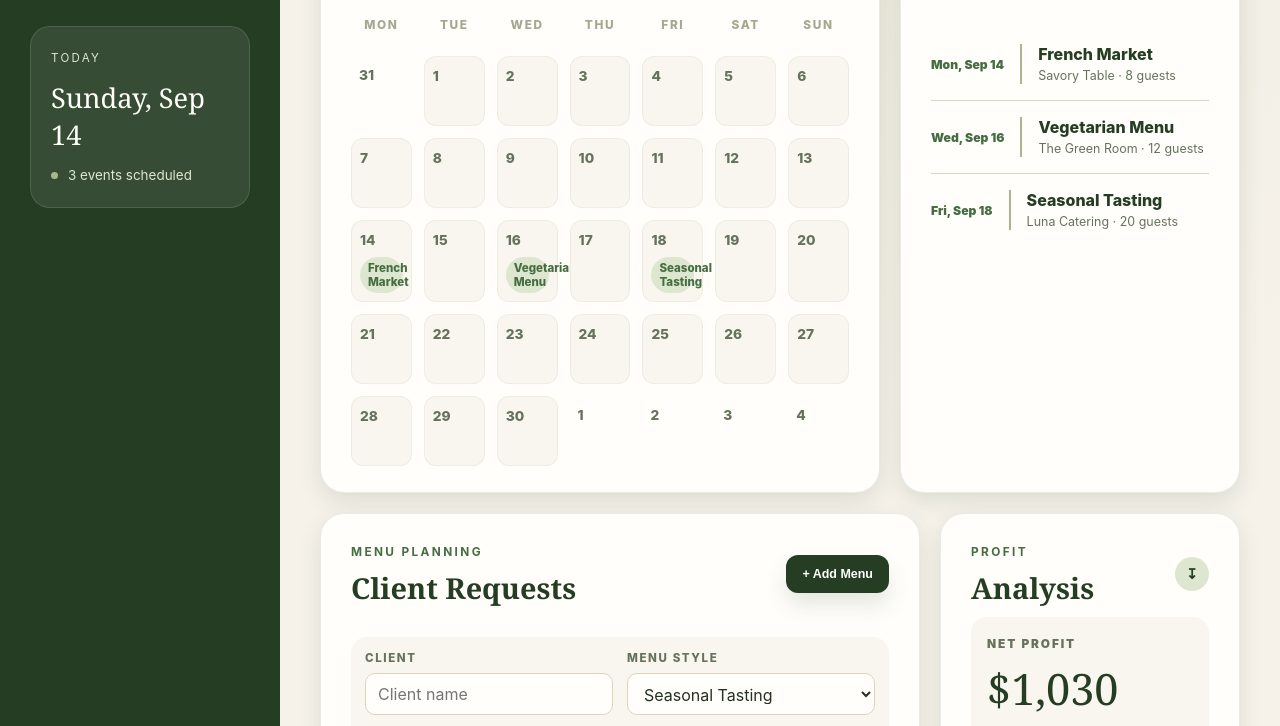
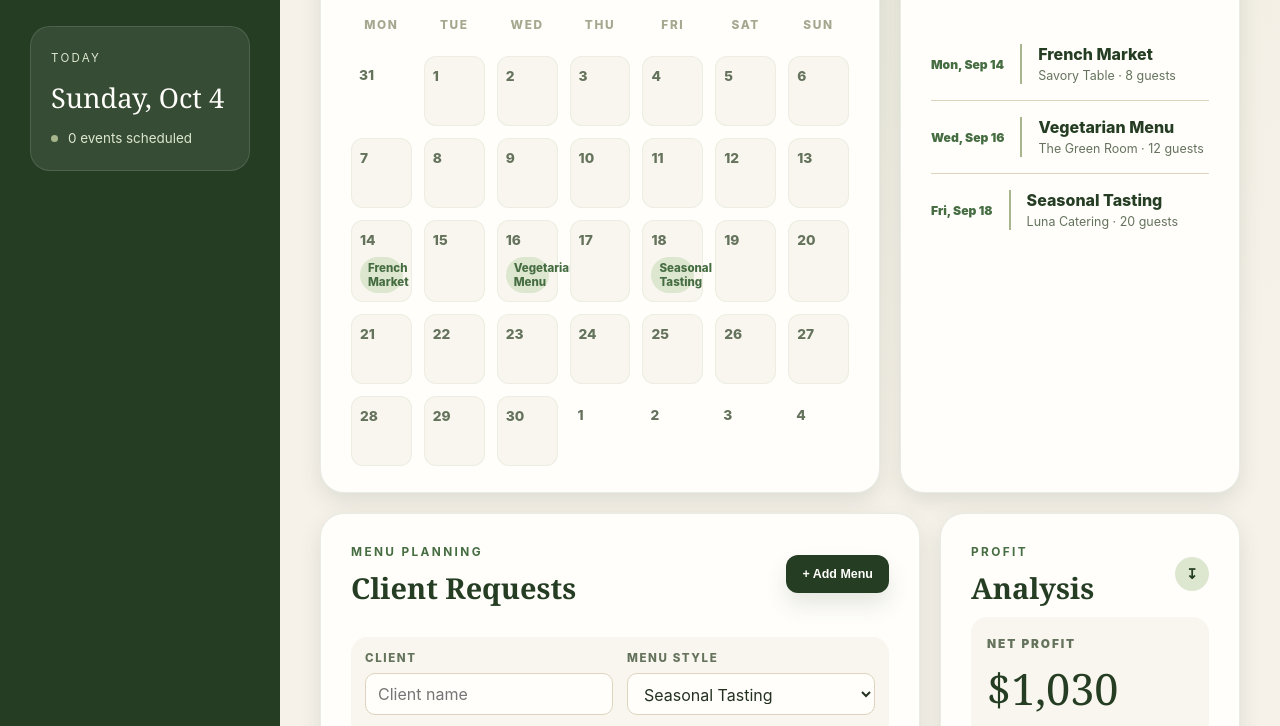
Before and after one commit to JoaoPedroAlex/chef-planner, a website: page index.html in a window 1280 px wide. Shown: the part 640-1366 px from the top of the page. Drawn offline with Linux system fonts and the light colour scheme.

Commit message:
fix summary

```diff
--- a/app.js
+++ b/app.js
@@ -136,6 +136,13 @@ function formatMenuDate(dateValue) {
     month: 'short',
     day: 'numeric',
   });
+}
+
+function formatLocalDateKey(date) {
+  const year = date.getFullYear();
+  const month = String(date.getMonth() + 1).padStart(2, '0');
+  const day = String(date.getDate()).padStart(2, '0');
+  return `${year}-${month}-${day}`;
 }
 
 async function loadMenus() {
@@ -538,8 +545,7 @@ function renderCalendar(items) {
     return;
   }
 
-  const source = items.length ? items : samples;
-  const baseDate = source[0]?.date || '2026-09-01';
+  const baseDate = items[0]?.date || formatLocalDateKey(new Date());
   const firstSelectedDate = new Date(baseDate + 'T00:00:00');
   const year = firstSelectedDate.getFullYear();
   const month = firstSelectedDate.getMonth();
@@ -647,12 +653,29 @@ function updateSummary(items) {
   const groceryCost = document.getElementById('groceryCost');
   const profitTotal = document.getElementById('profitTotal');
   const profitBig = document.getElementById('profitBig');
+  const todayDate = document.getElementById('todayDate');
+  const todayEventsText = document.getElementById('todayEventsText');
+
+  const now = new Date();
+  const todayKey = formatLocalDateKey(now);
+  const todayEventCount = items.filter((item) => item.date === todayKey).length;
 
   if (requestCount) requestCount.textContent = String(items.length);
   if (eventsCount) eventsCount.textContent = String(items.length).padStart(2, '0');
   if (groceryCost) groceryCost.textContent = '$' + totalCost.toFixed(2);
   if (profitTotal) profitTotal.textContent = '$' + totalProfit.toLocaleString();
   if (profitBig) profitBig.textContent = '$' + totalProfit.toLocaleString();
+  if (todayDate) {
+    todayDate.textContent = now.toLocaleDateString(undefined, {
+      weekday: 'long',
+      month: 'short',
+      day: 'numeric',
+    });
+  }
+  if (todayEventsText) {
+    const eventLabel = todayEventCount === 1 ? 'event' : 'events';
+    todayEventsText.textContent = `${todayEventCount} ${eventLabel} scheduled`;
+  }
 }
 
 function fillFormForEdit(requestId) {
--- a/index.html
+++ b/index.html
@@ -47,10 +47,10 @@
 
       <div class="sidebar-card">
         <span class="mini-label">Today</span>
-        <div class="today-date" id="todayDate">Sunday, Sep 14</div>
+        <div class="today-date" id="todayDate">—</div>
         <div class="today-events">
           <span class="event-dot"></span>
-          <span>3 events scheduled</span>
+          <span id="todayEventsText">0 events scheduled</span>
         </div>
       </div>
 
@@ -415,8 +415,7 @@
         const calendarItems = Array.isArray(items) ? items : [];
 
         if (!calendarViewDate) {
-          const source = calendarItems.length ? calendarItems : samples;
-          const baseDate = source[0]?.date || new Date().toISOString().slice(0, 10);
+          const baseDate = calendarItems[0]?.date || formatLocalDateKey(new Date());
           const initialDate = new Date(baseDate + 'T00:00:00');
           calendarViewDate = Number.isNaN(initialDate.getTime())
             ? new Date()
```
